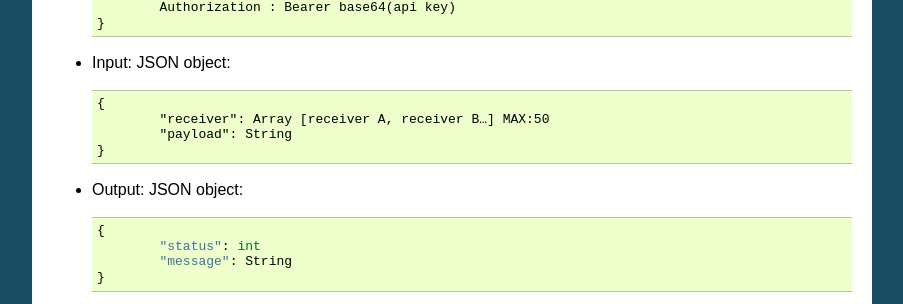
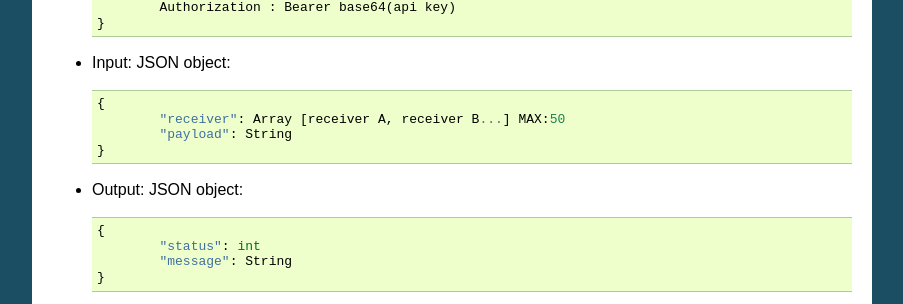
Before and after one commit to starixvn/rome_chatbot_chatbot-api, a Sphinx documentation site: the page built from docs/api.rst, in a window 1280 px wide and 900 px high, scrolled down 2815 px. Shown: the part 164-468 px from the top of the window, without its empty margins (198-1101 px from the left). Built offline with Sphinx 7.4.7, drawn with Linux system fonts in a browser that asks for light colours.

```diff
--- a/docs/api.rst
+++ b/docs/api.rst
@@ -162,7 +162,7 @@ push
 *  Input: JSON object::
 
 	{
-		"receiver": Array [receiver A, receiver B…] MAX:50
+		"receiver": Array [receiver A, receiver B...] MAX:50
 		"payload": String
 	}
 
```
